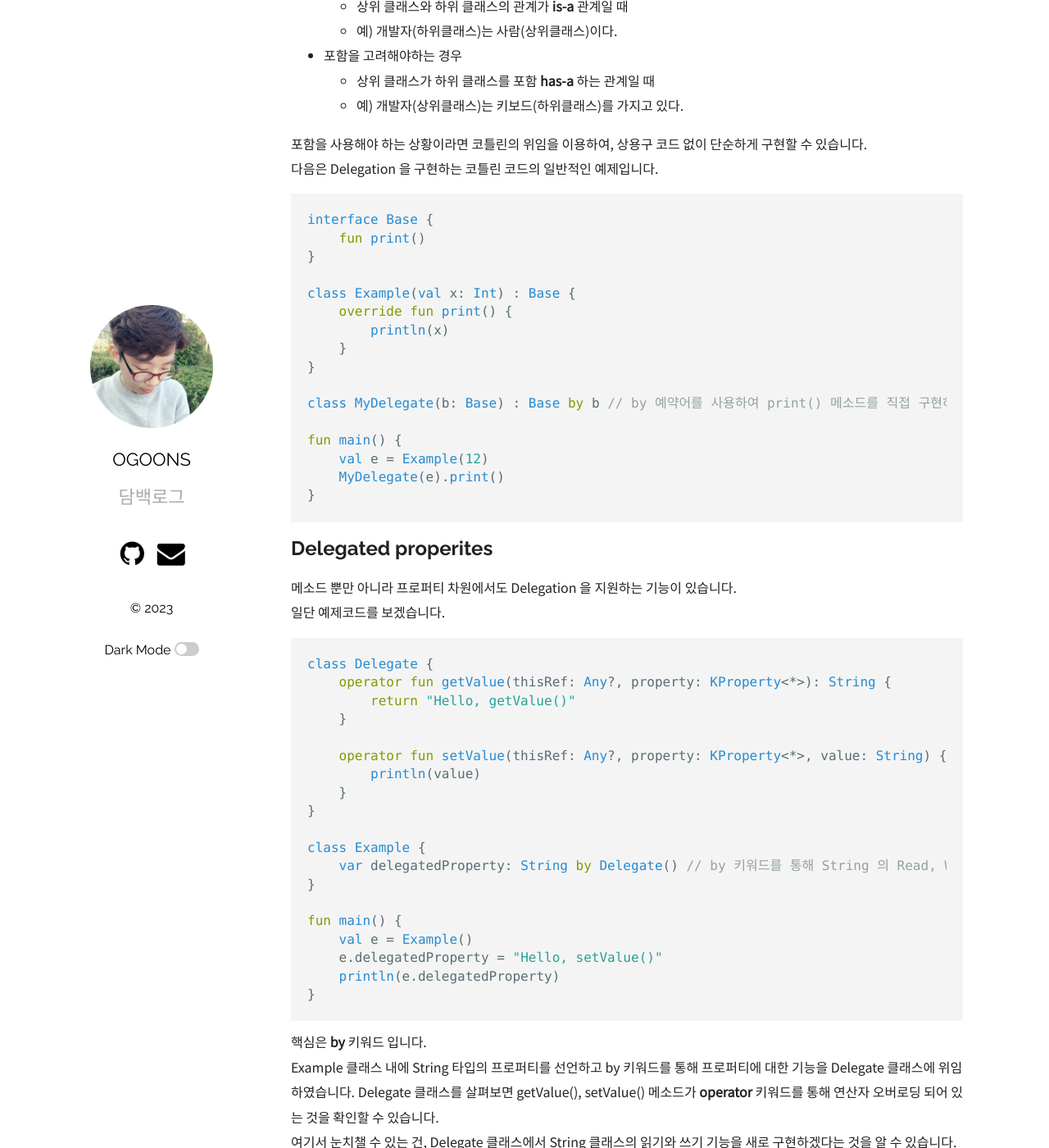
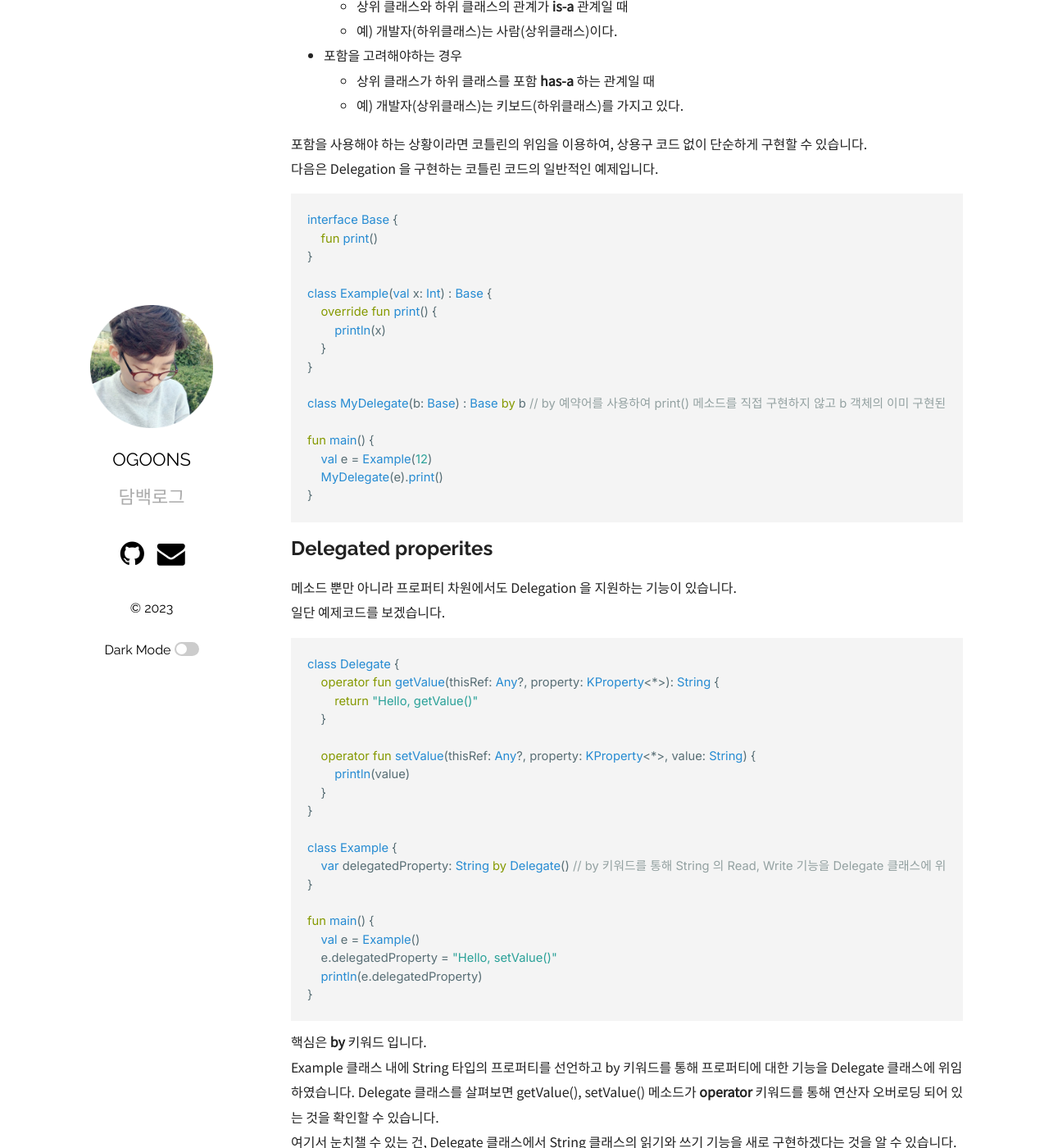
Before and after one commit to ogoons/ogoons.github.io, a Jekyll site: the page built from _posts/2023-08-30-kotlin-delegation.md, in a window 1280 px wide and 1400 px high, scrolled down 805 px. Shown: the whole window at 82% size. Built offline with Jekyll 4.4.1, drawn with Linux system fonts in a browser that asks for light colours; comment, search, counter and statistics services are not loaded; some of the changed text lies outside the part shown.

Commit message:
Update code-box font style

```diff
--- a/_posts/2023-08-30-kotlin-delegation.md
+++ b/_posts/2023-08-30-kotlin-delegation.md
@@ -117,10 +117,10 @@
 ~~~
 
 **결과**
-~~~kotlin
-computed!   // 최초 참조의 결과 값
-Hello       // 최초 참조의 결과 값
-Hello       // 두 번째 참조의 결과 값
+~~~
+computed!       // 최초 참조의 결과 값
+Hello           // 최초 참조의 결과 값
+Hello           // 두 번째 참조의 결과 값
 ~~~
 
 lazy() 메소드는 Lazy<> 인터페이스를 구현한 클래스의 객체를 반환하고 있는데, **Lazy<> 인터페이스**에 대해서 알아보겠습니다.
--- a/_sass/plain.scss
+++ b/_sass/plain.scss
@@ -3,6 +3,7 @@
 @import "syntax";
 
 @import url('https://fonts.googleapis.com/css2?family=Noto+Sans+KR&display=swap');
+@import url('https://fonts.googleapis.com/css2?family=Inter&display=swap');
 
 $linkColor: #0a59b0;
 $mobileW: 768px;
@@ -295,8 +296,14 @@
   }
   th {
     background-color: #eee;
-    font-family: Raleway;
+    font-family: Raleway, sans-serif;
   }
+}
+
+code {
+  font-family: 'Inter', 'Noto Sans KR', sans-serif;
+  font-size: 92%;
+  border-radius: 0.9rem;
 }
 
 footer {
```
